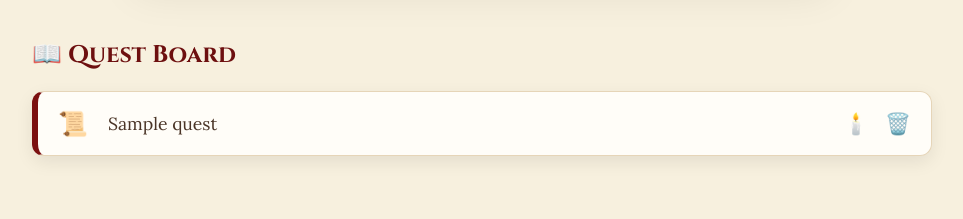
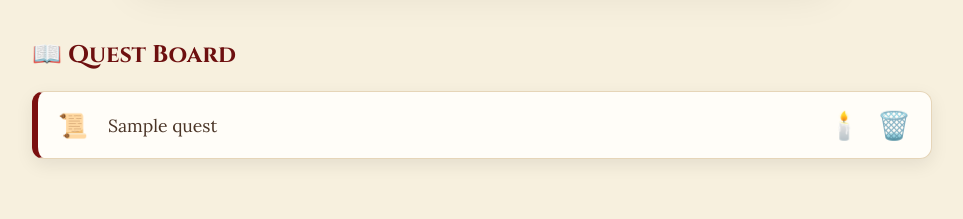
Before and after one commit to shruti451/nimbus-tasks, a Flask app: template app/templates/index.html in a window 1280 px wide. Shown: the part 602-821 px from the top of the page, without its empty margins (158-1121 px from the left). Before the commit the page ends 761 px from the top, so only its background shows below. Run offline with Flask 3, Linux system fonts and the light colour scheme; the template is opened without the code that fills it: most values are stand-ins (such as "Sample title", 1, 10 or a date in 2020).

Commit message:
update readme, and add screenshots

```diff
--- a/app/static/css/style.css
+++ b/app/static/css/style.css
@@ -293,7 +293,7 @@ h1{
 .complete-btn,
 .delete-btn{
     text-decoration:none;
-    font-size:1.3rem;
+    font-size:1.7rem;
     transition:transform .2s ease;
 }
 
```
Also changed, not shown: README.md, app/static/images/home.png.png (added), app/static/images/quest-board.png.png (added).
